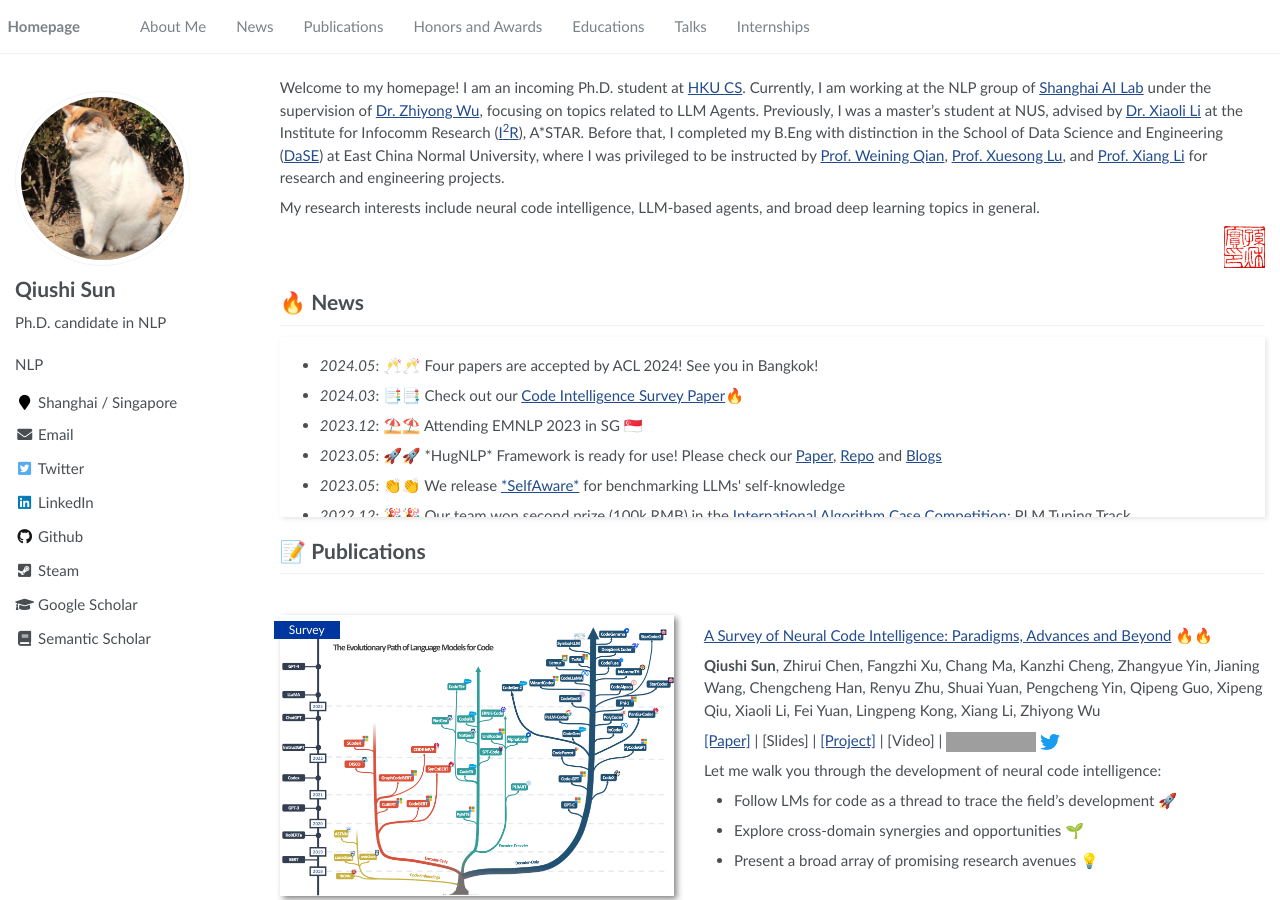
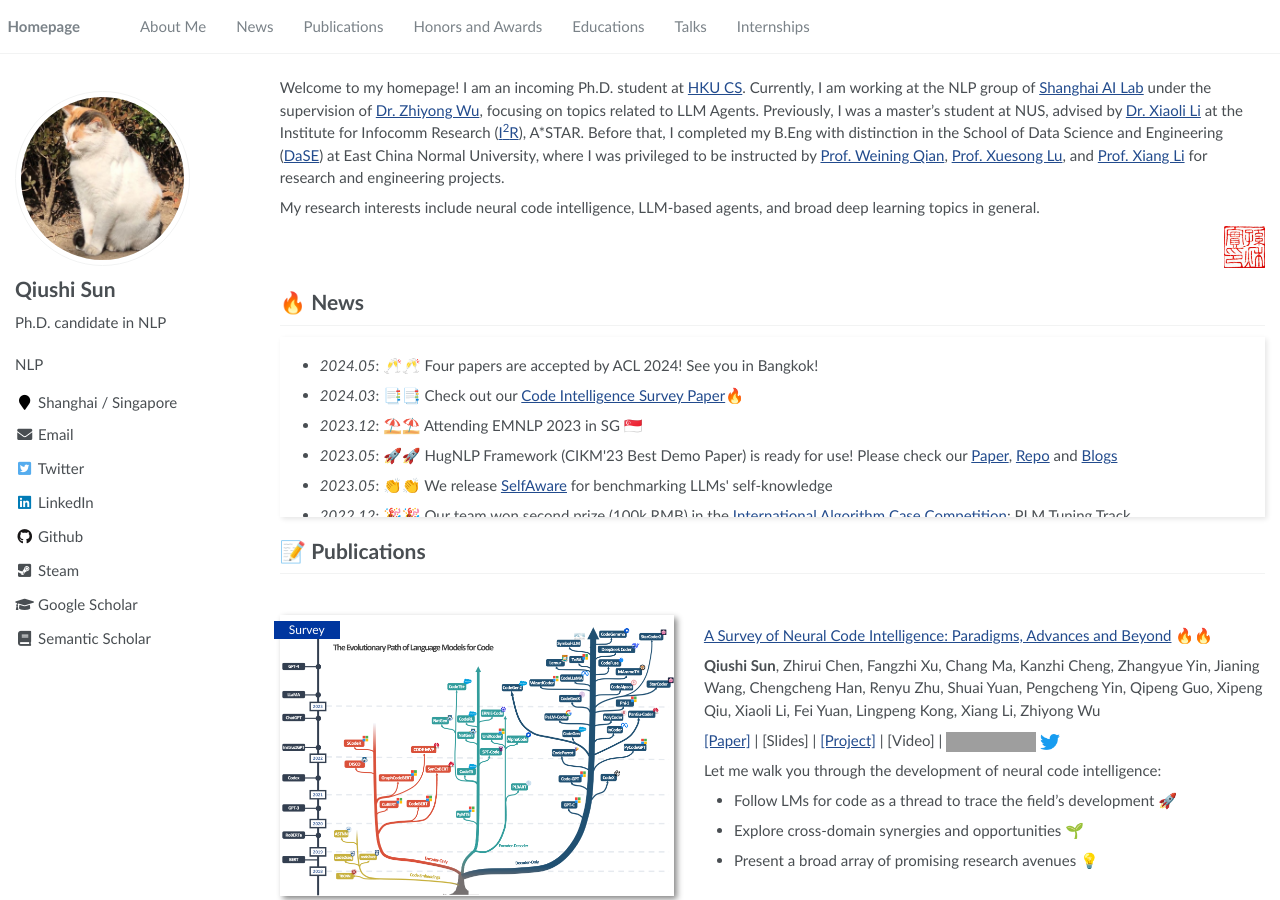
Before and after one commit to lixiang3776/lixiang3776.github.io, a Jekyll site: the page built from _pages/about.md, in a window 1280 px wide and 900 px high. Built offline with Jekyll 4.4.1, drawn with Linux system fonts in a browser that asks for light colours; grey boxes are pictures that could not be loaded.

Commit message:
update: ENVISIONS

```diff
--- a/_pages/about.md
+++ b/_pages/about.md
@@ -60,8 +60,8 @@ My research interests include neural code intelligence, LLM-based agents, and br
         <li><em>2024.05</em>: 🥂🥂 Four papers are accepted by ACL 2024! See you in Bangkok!</li>
         <li><em>2024.03</em>: 📑📑 Check out our <a href="https://arxiv.org/abs/2403.14734">Code Intelligence Survey Paper</a>🔥</li>
         <li><em>2023.12</em>: ⛱️⛱️ Attending EMNLP 2023 in SG 🇸🇬</li>
-        <li><em>2023.05</em>: 🚀🚀 *HugNLP* Framework is ready for use! Please check our <a href="https://arxiv.org/abs/2302.14286">Paper</a>, <a href="https://github.com/HugAILab/HugNLP">Repo</a> and <a href="https://zhuanlan.zhihu.com/p/628106578">Blogs</a></li>
-        <li><em>2023.05</em>: 👏👏 We release <a href="https://arxiv.org/abs/2305.18153">*SelfAware*</a> for benchmarking LLMs' self-knowledge </li>
+        <li><em>2023.05</em>: 🚀🚀 HugNLP Framework (CIKM'23 Best Demo Paper) is ready for use! Please check our <a href="https://arxiv.org/abs/2302.14286">Paper</a>, <a href="https://github.com/HugAILab/HugNLP">Repo</a> and <a href="https://zhuanlan.zhihu.com/p/628106578">Blogs</a></li>
+        <li><em>2023.05</em>: 👏👏 We release <a href="https://arxiv.org/abs/2305.18153">SelfAware</a> for benchmarking LLMs' self-knowledge </li>
         <li><em>2022.12</em>: 🎉🎉 Our team won second prize (100k RMB) in the <a href="https://iacc.pazhoulab-huangpu.com/">International Algorithm Case Competition</a>: PLM Tuning Track.
 </li>
     </ul>
--- a/_pages/includes/pub.md
+++ b/_pages/includes/pub.md
@@ -19,10 +19,10 @@ Let me walk you through the development of neural code intelligence:
 </div>
 
 <!-- - `Preprint` [Paradigm, Model and Application: A Systematic Survey of Neural Code Intelligence](qiushisun.github.io), **Qiushi Sun**, ..., Xiang Li and Zhiyong Wu. -->
-- `Preprint` [Interactive Evolution: A Neural-Symbolic Self-Training Framework For Large Language Models](https://qiushisun.github.io), Fangzhi Xu, **Qiushi Sun**, Kanzhi Cheng, Jun Liu and Zhiyong Wu.
+- `Preprint` [Interactive Evolution: A Neural-Symbolic Self-Training Framework For Large Language Models](https://arxiv.org/abs/2406.11736), Fangzhi Xu, **Qiushi Sun**, Kanzhi Cheng, Jun Liu and Zhiyong Wu.
 - `Preprint` [KS-Lottery: Finding Certified Lottery Tickets for Multilingual Language Models](http://arxiv.org/abs/2402.02801), Fei Yuan, Chang Ma, Shuai Yuan, **Qiushi Sun** and Lei Li.
 - `Preprint` [Corex: Pushing the Boundaries of Complex Reasoning through Multi-Model Collaboration](https://arxiv.org/abs/2310.00280), **Qiushi Sun**, Zhangyue Yin, Xiang Li, Zhiyong Wu, Xipeng Qiu and Lingpeng Kong. <span style="color:#ac530f">[LLMAgents @ ICLR 2024]</span>
-- `ACL 2024` [Boosting Language Models Reasoning with Chain-of-Knowledge Prompting](https://arxiv.org/abs/2306.06427), Jianing Wang<sup>&#42;</sup>, **Qiushi Sun**<sup>&#42;</sup>, Xiang Li and Ming Gao.
+- `ACL 2024` [Boosting Language Models Reasoning with Chain-of-Knowledge Prompting](https://arxiv.org/pdf/2306.06427v3), Jianing Wang<sup>&#42;</sup>, **Qiushi Sun**<sup>&#42;</sup>, Xiang Li and Ming Gao.
 - `ACL 2024` [SeeClick: Harnessing GUI Grounding for Advanced Visual GUI Agents](https://arxiv.org/abs/2401.10935), Kanzhi Cheng, **Qiushi Sun**, Yougang Chu, Fangzhi Xu, Yantao Li, Jianbing Zhang, Zhiyong Wu. <span style="color:#ac530f">[LLMAgents @ ICLR 2024]</span>
 - `ACL 2024` [Symbol-LLM: Towards Foundational Symbol-centric Interface For Large Language Models](https://arxiv.org/abs/2311.09278), Fangzhi Xu, Zhiyong Wu, **Qiushi Sun**, Siyu Ren, Fei Yuan, Shuai Yuan, Qika Lin, Yu Qiao and Jun Liu.
 - `LREC-COLING 2024` [TransCoder: Towards Unified Transferable Code Representation Learning Inspired by Human Skills](https://arxiv.org/abs/2306.07285), **Qiushi Sun**, Nuo Chen, Jianing Wang, Xiang Li and Ming Gao.
```
